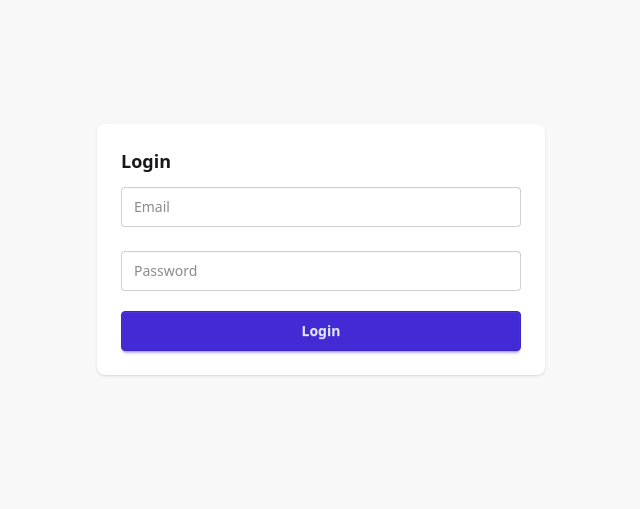
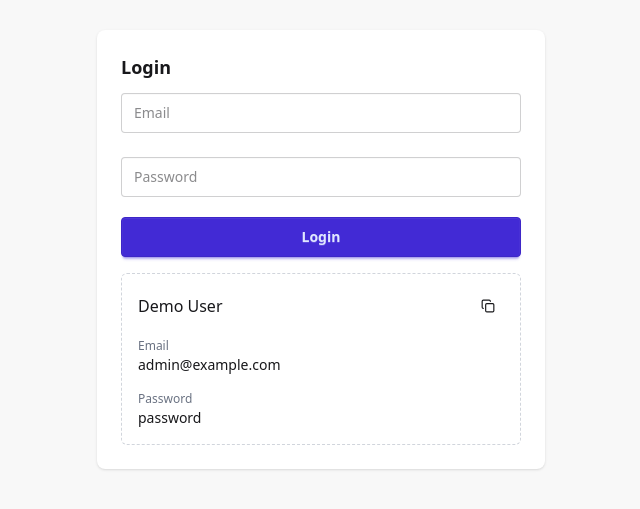
Before and after one commit to almsomnia/mileapp-task-manager, a Vue app in the folder apps/frontend/: page /auth/login in a window 1280 px wide. Shown: the part 151-660 px from the top of the page, without its empty margins (319-959 px from the left). Built offline with nearby package versions, Linux system fonts and the light colour scheme.

Commit message:
feat(app): show mock auth data on login page

```diff
--- a/apps/frontend/src/pages/auth/login.vue
+++ b/apps/frontend/src/pages/auth/login.vue
@@ -3,6 +3,7 @@ import { ref } from "vue"
 import { $authSchema } from "@/utils/validations/auth"
 import { useValidation } from "@/composables/useValidation"
 import { useAuthStore } from "@/stores/auth"
+import { Copy } from "lucide-vue-next"
 
 const form = ref<Record<"email" | "password", string | null>>({
    email: null,
@@ -17,6 +18,16 @@ async function onSubmit() {
    const payload = validate(form.value)
    if (!payload) return
    await authStore.login(payload)
+}
+
+const mockData = {
+   email: "admin@example.com",
+   password: "password",
+}
+
+function assignMockData() {
+   form.value.email = mockData.email
+   form.value.password = mockData.password
 }
 </script>
 
@@ -70,6 +81,34 @@ async function onSubmit() {
                   Login
                </button>
             </form>
+            <div
+               class="border border-gray-300 border-dashed p-4 rounded-md mt-2"
+            >
+               <div class="flex flex-col gap-4">
+                  <div class="flex items-center justify-between">
+                     <h3 class="font-medium text-base">Demo User</h3>
+                     <button class="btn btn-sm btn-ghost btn-circle" @click="assignMockData">
+                        <Copy :size="14" />
+                     </button>
+                  </div>
+                  <div class="flex flex-col">
+                     <span class="text-xs font-medium text-gray-500">
+                        Email
+                     </span>
+                     <span>
+                        {{ mockData.email }}
+                     </span>
+                  </div>
+                  <div class="flex flex-col">
+                     <span class="text-xs font-medium text-gray-500">
+                        Password
+                     </span>
+                     <span>
+                        {{ mockData.password }}
+                     </span>
+                  </div>
+               </div>
+            </div>
          </div>
       </div>
    </div>
```
